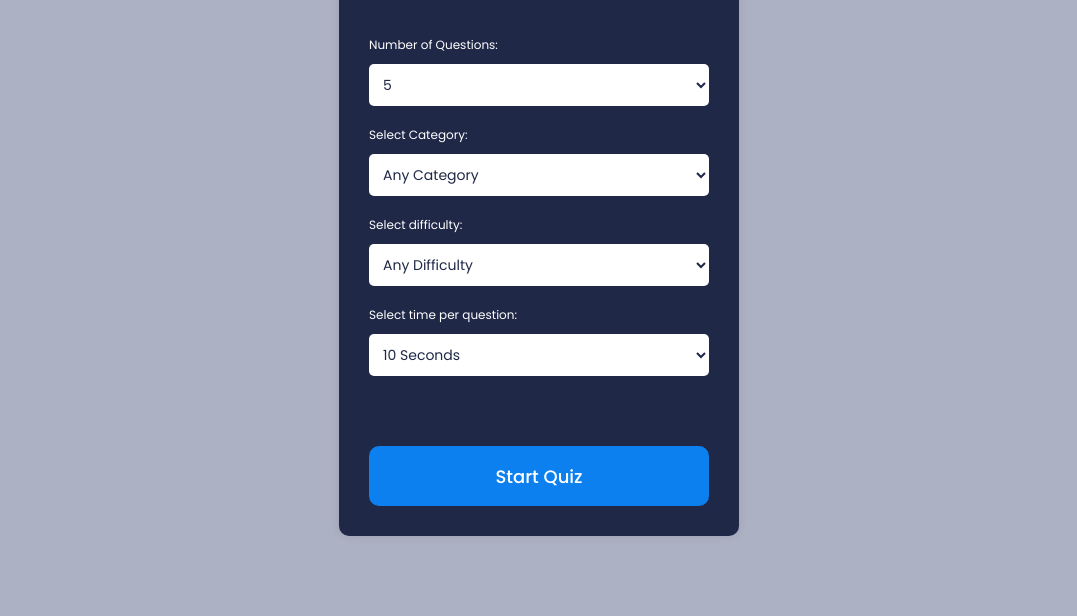
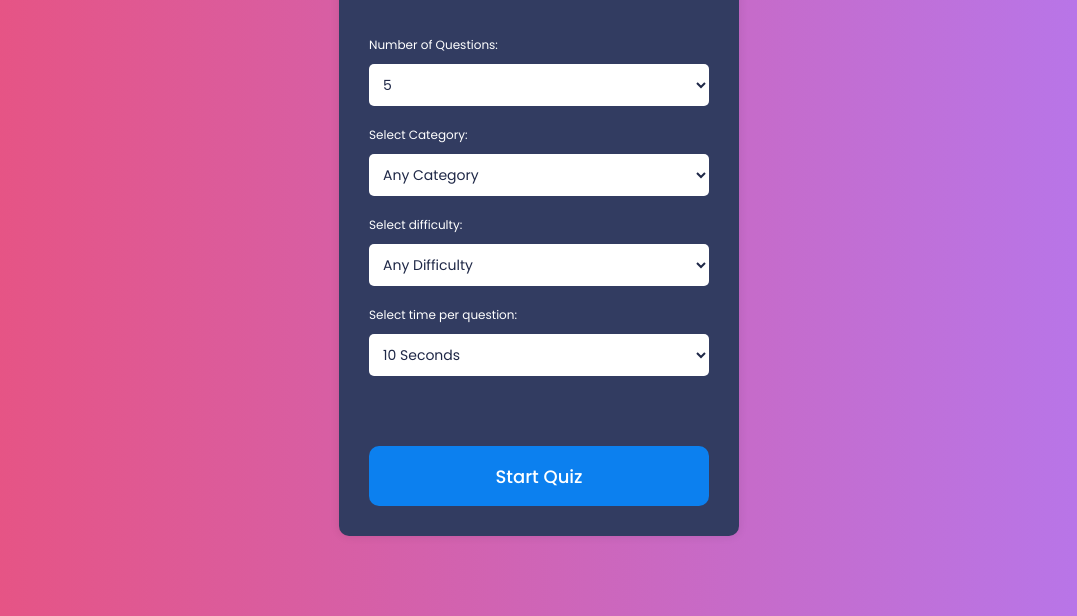
Before and after one commit to abhishekwaghmare01/QuizApp, a plain HTML site: page index.html in a window 1280 px wide. Shown: the part 184-800 px from the top of the page, without its empty margins (101-1178 px from the left). Drawn offline with Linux system fonts and the light colour scheme.

Commit message:
Update style.css

```diff
--- a/style.css
+++ b/style.css
@@ -11,13 +11,13 @@ body {
   display: flex;
   align-items: center;
   justify-content: center;
-  background: #adb1c4;
+  background: linear-gradient(to right, #ea517c, #b478f1);
 }
 .container {
   position: relative;
   width: 100%;
   max-width: 400px;
-  background: #1f2847;
+  background: #323c61;
   padding: 30px;
   overflow: hidden;
   border-radius: 10px;
```
